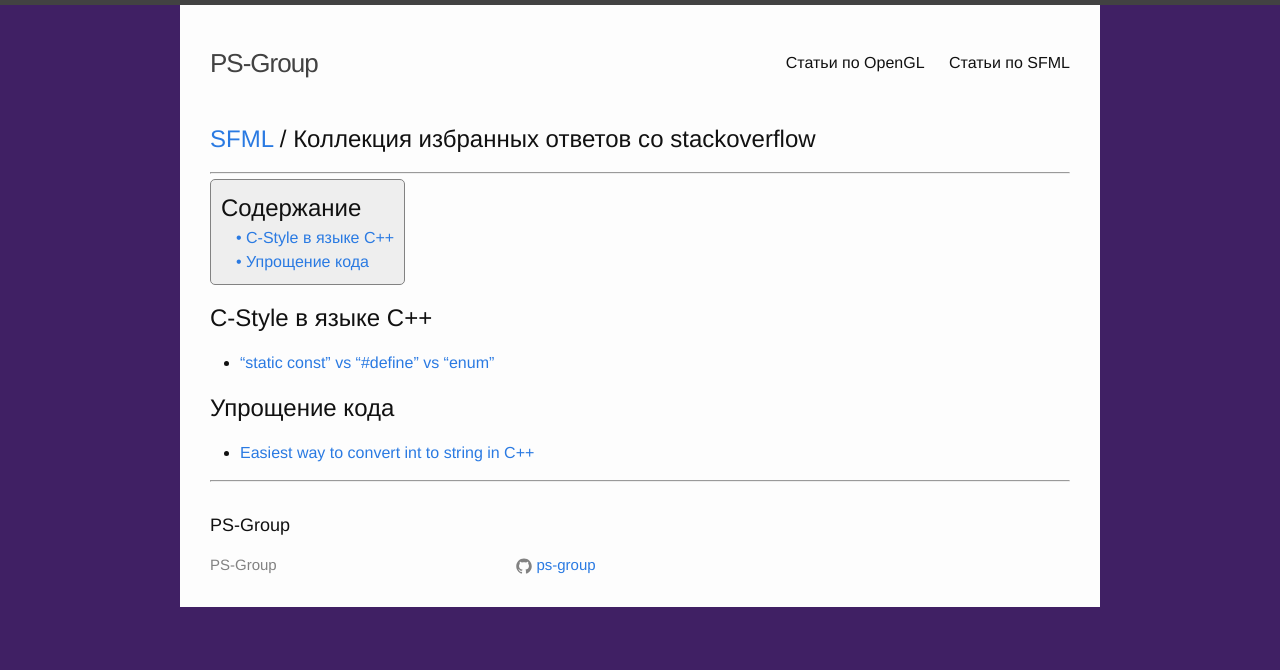
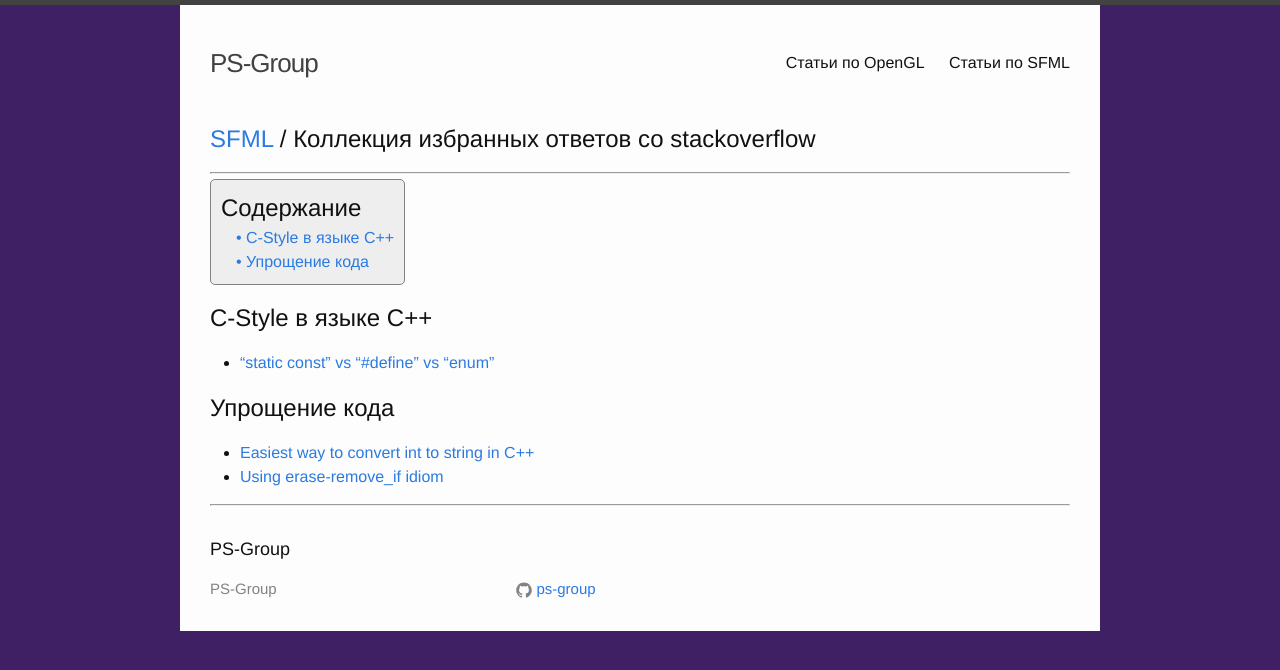
Before and after one commit to ps-group/ps-group.github.io, a Jekyll site: the page built from _sfml/stackoverflow-answers.md, in a window 1280 px wide. Shown: the top 670 px of the page. Built offline with Jekyll 4.4.1, drawn with Linux system fonts in a browser that asks for light colours.

Commit message:
Update stackoverflow-answers.md

```diff
--- a/_sfml/stackoverflow-answers.md
+++ b/_sfml/stackoverflow-answers.md
@@ -9,3 +9,4 @@
 ## Упрощение кода
 
 - [Easiest way to convert int to string in C++](http://stackoverflow.com/questions/5590381/)
+- [Using erase-remove_if idiom](http://stackoverflow.com/questions/39019806/)
```
